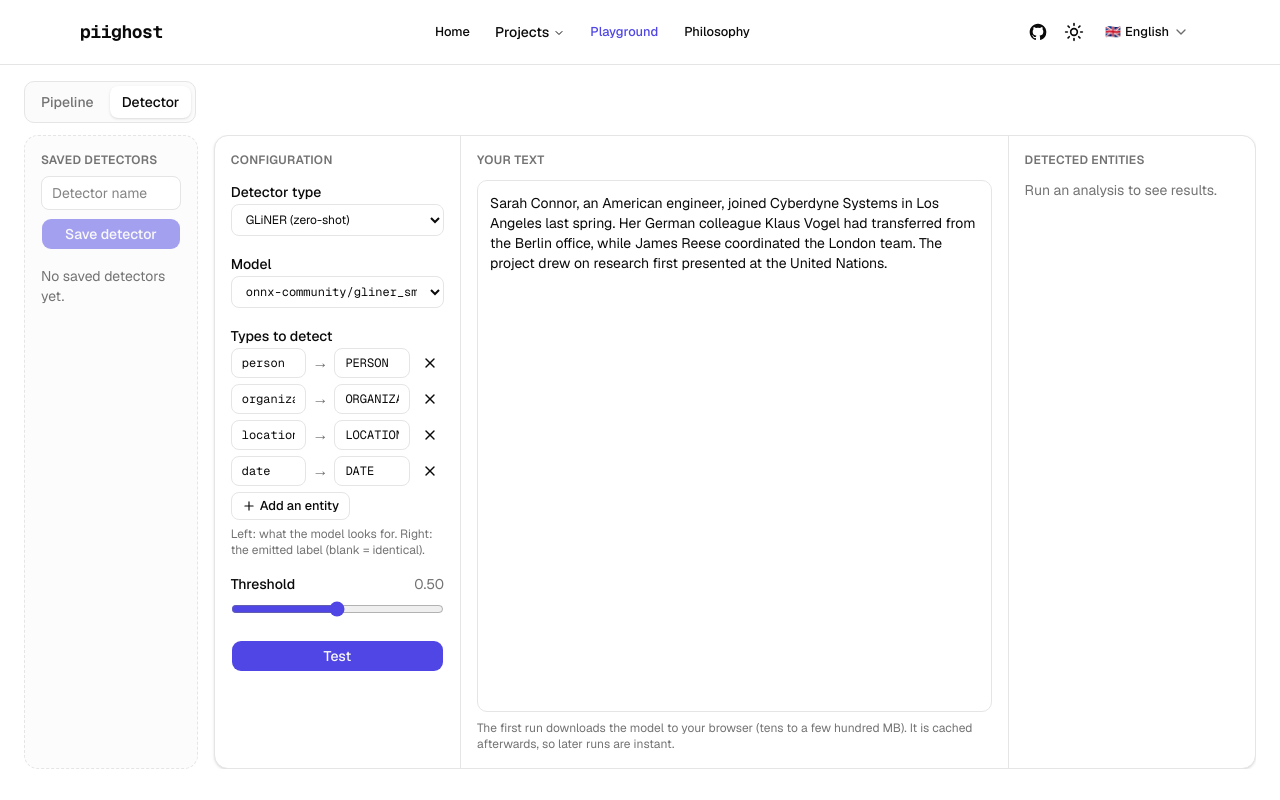
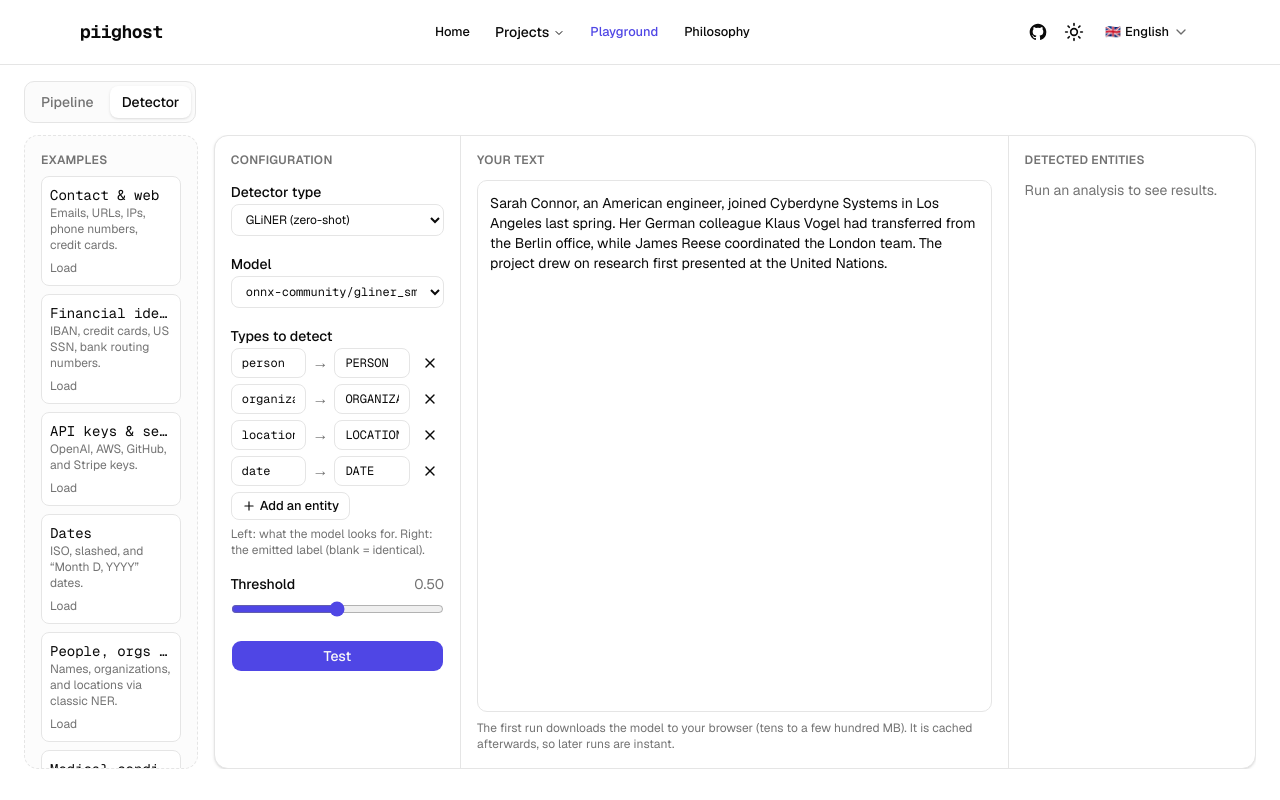
Before and after one commit to Athroniaeth/piighost-studio, a Next.js app: page /playground/detector in a window 1280 px wide. Shown: the top 800 px of the page. Built offline with nearby package versions, Linux system fonts and the light colour scheme.

Commit message:
feat(playground): Examples preset detectors in the detector library

```diff
--- a/src/components/playground/detector-playground.tsx
+++ b/src/components/playground/detector-playground.tsx
@@ -9,6 +9,8 @@ import { type Entity, type ModelId, type ProgressEvent, sortEntities, type Entit
 import { type GlinerModelId } from "@/lib/gliner";
 import { assignLabelColors, labelStyle } from "@/lib/labels";
 import { LabelMappingEditor } from "@/components/playground/label-mapping-editor";
+import { PresetList } from "@/components/playground/preset-list";
+import { PRESET_DETECTORS } from "@/lib/presets";
 import {
   runDetector,
   loadDetector,
@@ -155,6 +157,15 @@ export function DetectorPlayground() {
             the playground itself: it is browser-stored persistence, not the test
             surface. Holds the save form and the saved list. */}
         <aside className="flex min-h-0 flex-col gap-4 overflow-auto rounded-xl border border-dashed bg-muted/30 p-4">
+          <PresetList
+            title={pg.examplesTitle}
+            items={PRESET_DETECTORS}
+            loadLabel={pg.loadLabel}
+            onLoad={(p) => {
+              setConfig(p.config);
+              setName(p.name);
+            }}
+          />
           <div className="space-y-2">
             <h2 className="text-xs font-semibold uppercase tracking-wide text-muted-foreground">
               {pg.savedDetectors}
```
